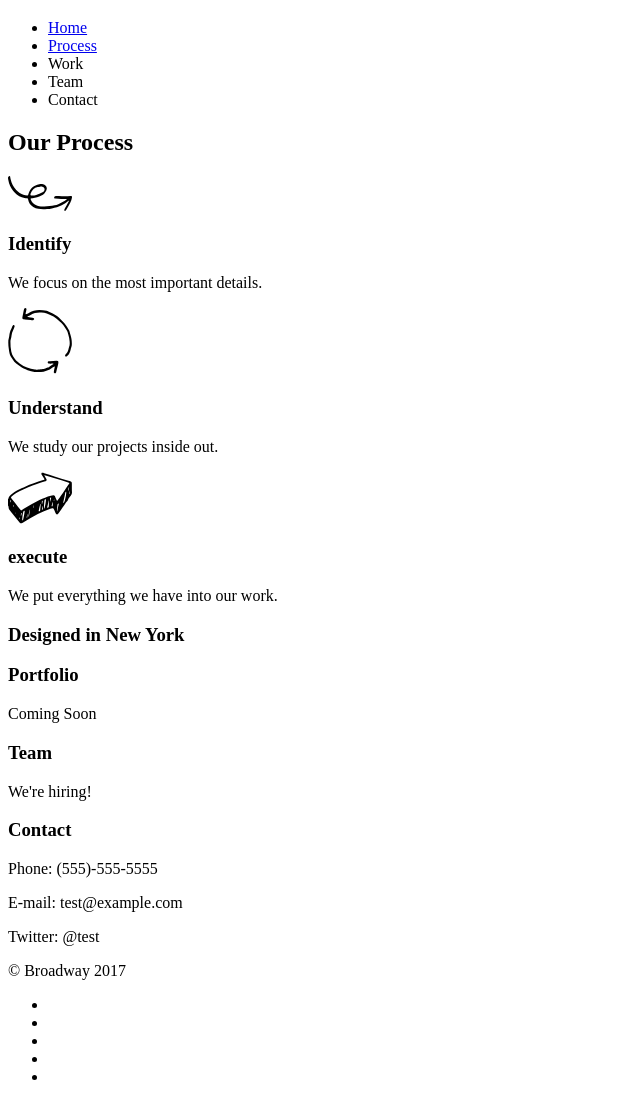
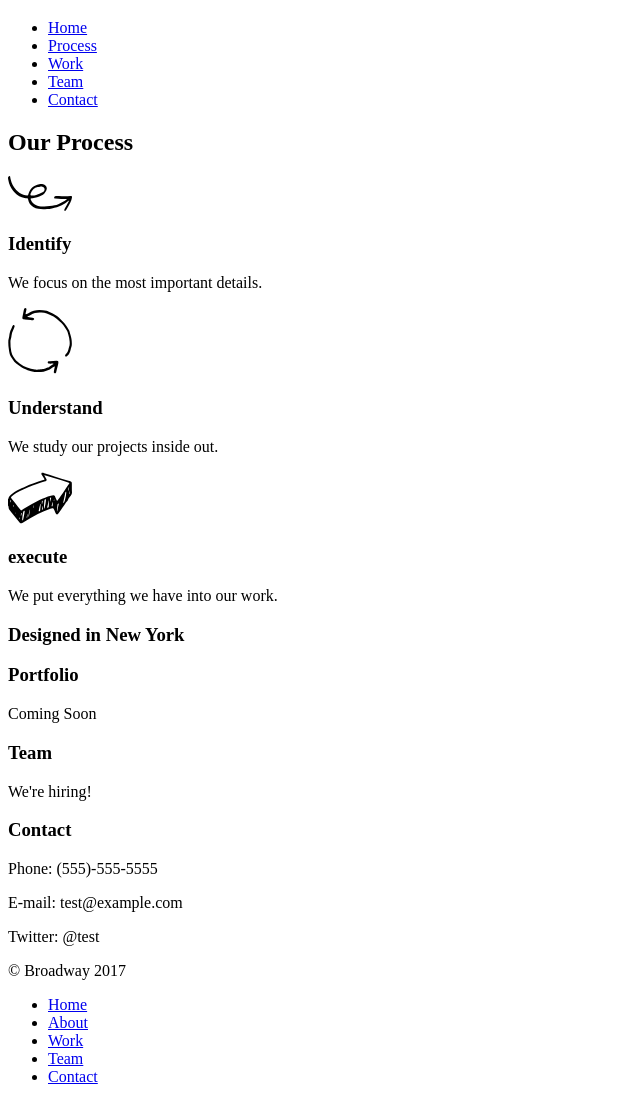
Before and after one commit to elsstroobants/broadway, a plain HTML site: page index.html in a window 1280 px wide. Shown: the part 61-1163 px from the top of the page, without its empty margins (0-640 px from the left). Drawn offline with Linux system fonts and the light colour scheme.

Commit message:
Fixed links in footer

```diff
--- a/index.html
+++ b/index.html
@@ -13,9 +13,9 @@
          <ul>
            <li><a href="#home">Home</a></li>
            <li><a href="#process">Process</a></li>
-           <li><a href="#portfolio"></a>Work</li>
-           <li><a href="#team"></a>Team</li>
-           <li><a href="#contact"></a>Contact</li>
+           <li><a href="#portfolio">Work</a></li>
+           <li><a href="#team">Team</a></li>
+           <li><a href="#contact">Contact</a></li>
          </ul>
       </nav>
     </div>
@@ -27,19 +27,19 @@
 
       <!--section identify-->
 
-      <img src="../resources/images/identify.svg" alt="identify symbol">
+      <img src="./resources/images/identify.svg" alt="identify symbol">
       <h3>Identify</h3>
       <p>We focus on the most important details.</p>
 
       <!--section understand-->
 
-      <img src="../resources/images/understand.svg" alt="understand symbol">
+      <img src="./resources/images/understand.svg" alt="understand symbol">
       <h3>Understand</h3>
       <p>We study our projects inside out.</p>
 
       <!--section execute-->
 
-      <img src="../resources/images/execute.svg" alt="execute symbol">
+      <img src="./resources/images/execute.svg" alt="execute symbol">
       <h3>execute</h3>
       <p>We put everything we have into our work.</p>
 
@@ -62,24 +62,23 @@
 
    <!--section Contact-->
 
-   <div id"contact">
-
+   <div id="contact">
+     <h3>Contact</h3>
+     <p>Phone: (555)-555-5555</p>
+     <p>E-mail: test@example.com</p>
+     <p>Twitter: @test</p>
    </div>
-   <h3>Contact</h3>
-   <p>Phone: (555)-555-5555</p>
-   <p>E-mail: test@example.com</p>
-   <p>Twitter: @test</p>
 
   </body>
 
   <footer>
     <p>&copy Broadway 2017</p>
     <ul>
-      <li></li>
-      <li></li>
-      <li></li>
-      <li></li>
-      <li></li>
+      <li><a href="home">Home</a></li>
+      <li><a href="process">About</a></li>
+      <li><a href="portfolio">Work</a></li>
+      <li><a href="team">Team</a></li>
+      <li><a href="contact">Contact</a></li>
     </ul>
   </footer>
 
```
